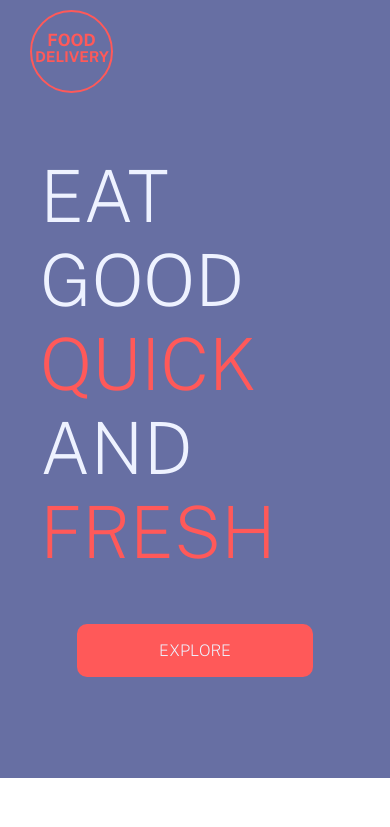
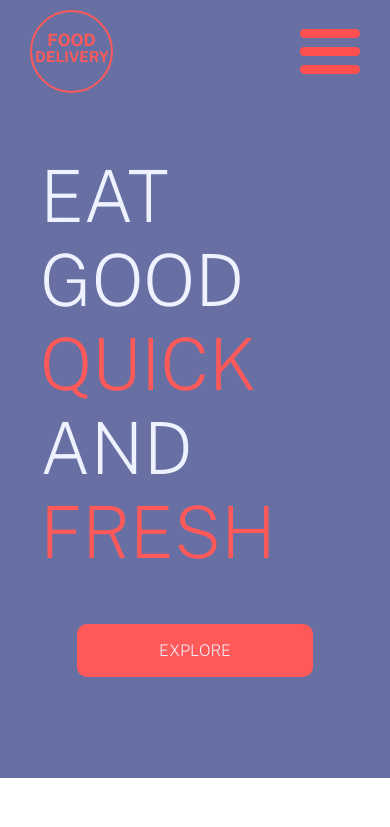
Before and after one commit to oooomair/OFD, a React (Create React App) app in the folder client/: page / in a window 390 px wide. Shown: the top 827 px of the page. Built offline with nearby package versions, Linux system fonts and the light colour scheme; the HTML template or start-up script is replaced by a standard one.

Commit message:
done with navbar and home

```diff
--- a/client/src/components/Home.js
+++ b/client/src/components/Home.js
@@ -1,14 +1,14 @@
 import HomeFooter from "./home/HomeFooter";
 import HomeGetGive from "./home/HomeGetGive";
 import HomeLand from "./home/HomeLand";
-import HomeSRF from "./home/HomeSRF";
+import HomeSR from "./home/HomeSR";
 
 const Home = () => {
   return (
   <div className='home'>
     <HomeLand/>
     <HomeGetGive/>
-    <HomeSRF/>
+    <HomeSR/>
     <HomeFooter/>
   </div>
   )
--- a/client/src/components/Navbar.js
+++ b/client/src/components/Navbar.js
@@ -1,7 +1,14 @@
-import React from 'react';
 import logo from '../assets/logo.svg'
+import {useState} from 'react'
 
 const Navbar = () => {
+
+    const [burgerClick, setBurgerClick] = useState(false)
+
+    const onBurgerClick = () => {
+        setBurgerClick(!burgerClick)
+    }
+
   return (
     <div className='navbar'>
         <img src={logo} alt="logo" />
@@ -10,6 +17,17 @@ const Navbar = () => {
             <li>Login</li>
             <li className='li-active' >Signup</li>
         </ul>
+        <div onClick={onBurgerClick} className={`${burgerClick && 'nav-icon-open'  } nav-icon `}>
+            <span></span>
+            <span></span>
+            <span></span>
+            <span></span>
+        </div>
+        <ul className={`${burgerClick && 'navbar-res-open'} navbar-res`}>
+            <li>Explore</li>
+            <li>Login</li>
+            <li>SignUp</li>
+        </ul>
     </div>
     )
 };
--- a/client/src/components/home/HomeGetGive.js
+++ b/client/src/components/home/HomeGetGive.js
@@ -1,5 +1,3 @@
-import React from 'react';
-
 const HomeGetGive = () => {
   return <div className='home__home-get-give'>
       <div className="home__get">
--- a/client/src/styles/_navbar.scss
+++ b/client/src/styles/_navbar.scss
@@ -2,8 +2,10 @@
   display: flex;
   width: 100%;
   justify-content: space-between;
+  align-items: center;
   padding: 10px 300px;
   background-color: #676fa3;
+  position: relative;
 
   img {
     cursor: pointer;
@@ -53,6 +55,102 @@
   }
 }
 
+.nav-icon {
+  display: none;
+  width: 60px;
+  height: 45px;
+  z-index: 20;
+  position: relative;
+  transform: rotate(0deg);
+  transition: 0.5s ease-in-out;
+  cursor: pointer;
+
+  span {
+    display: block;
+    position: absolute;
+    height: 9px;
+    width: 100%;
+    background: #ff4f4f;
+    border-radius: 9px;
+    opacity: 1;
+    left: 0;
+    transform: rotate(0deg);
+    transition: 0.25s ease-in-out;
+    &:nth-child(1) {
+      top: 0px;
+    }
+    &:nth-child(3) {
+      top: 18px;
+    }
+    &:nth-child(2) {
+      top: 18px;
+    }
+    &:nth-child(4) {
+      top: 36px;
+    }
+  }
+}
+
+.nav-icon-open {
+  position: fixed;
+  right: 30px;
+  span {
+    &:nth-child(1) {
+      top: 18px;
+      width: 0%;
+      left: 50%;
+    }
+    &:nth-child(2) {
+      transform: rotate(45deg);
+    }
+    &:nth-child(3) {
+      transform: rotate(-45deg);
+    }
+    &:nth-child(4) {
+      top: 18px;
+      width: 0%;
+      left: 50%;
+    }
+  }
+}
+
+.navbar-res {
+  display: none;
+  flex-flow: column;
+  padding-top: 200px;
+  align-items: center;
+  position: fixed;
+  width: 0%;
+  z-index: 10;
+  top: 0;
+  right: 0;
+  background-color: #eef2ff;
+  width: 100%;
+  height: 800px;
+  animation: burger-close 0.5s;
+  li {
+    color: #676fa3;
+    font-size: 2.5rem;
+    margin-bottom: 25px;
+    animation: burger-li 1s;
+    border-bottom: 1px solid #676fa3;
+  }
+}
+
+.navbar-res-open {
+  display: flex;
+  animation: burger-open 0.5s;
+}
+
+@keyframes burger-open {
+  0% {
+    width: 0%;
+  }
+  100% {
+    width: 100%;
+  }
+}
+
 @media screen and (max-width: 1600px) {
   .navbar {
     padding: 10px 200px;
@@ -84,4 +182,7 @@
   .navbar__list {
     display: none;
   }
+  .nav-icon {
+    display: block;
+  }
 }
--- a/client/src/styles/styles.css
+++ b/client/src/styles/styles.css
@@ -66,8 +66,12 @@ ul {
   -webkit-box-pack: justify;
       -ms-flex-pack: justify;
           justify-content: space-between;
+  -webkit-box-align: center;
+      -ms-flex-align: center;
+          align-items: center;
   padding: 10px 300px;
   background-color: #676fa3;
+  position: relative;
 }
 
 .navbar img {
@@ -129,6 +133,134 @@ ul {
   background-color: #ff4f4f;
 }
 
+.nav-icon {
+  display: none;
+  width: 60px;
+  height: 45px;
+  z-index: 20;
+  position: relative;
+  -webkit-transform: rotate(0deg);
+          transform: rotate(0deg);
+  -webkit-transition: 0.5s ease-in-out;
+  transition: 0.5s ease-in-out;
+  cursor: pointer;
+}
+
+.nav-icon span {
+  display: block;
+  position: absolute;
+  height: 9px;
+  width: 100%;
+  background: #ff4f4f;
+  border-radius: 9px;
+  opacity: 1;
+  left: 0;
+  -webkit-transform: rotate(0deg);
+          transform: rotate(0deg);
+  -webkit-transition: 0.25s ease-in-out;
+  transition: 0.25s ease-in-out;
+}
+
+.nav-icon span:nth-child(1) {
+  top: 0px;
+}
+
+.nav-icon span:nth-child(3) {
+  top: 18px;
+}
+
+.nav-icon span:nth-child(2) {
+  top: 18px;
+}
+
+.nav-icon span:nth-child(4) {
+  top: 36px;
+}
+
+.nav-icon-open {
+  position: fixed;
+  right: 30px;
+}
+
+.nav-icon-open span:nth-child(1) {
+  top: 18px;
+  width: 0%;
+  left: 50%;
+}
+
+.nav-icon-open span:nth-child(2) {
+  -webkit-transform: rotate(45deg);
+          transform: rotate(45deg);
+}
+
+.nav-icon-open span:nth-child(3) {
+  -webkit-transform: rotate(-45deg);
+          transform: rotate(-45deg);
+}
+
+.nav-icon-open span:nth-child(4) {
+  top: 18px;
+  width: 0%;
+  left: 50%;
+}
+
+.navbar-res {
+  display: none;
+  -webkit-box-orient: vertical;
+  -webkit-box-direction: normal;
+      -ms-flex-flow: column;
+          flex-flow: column;
+  padding-top: 200px;
+  -webkit-box-align: center;
+      -ms-flex-align: center;
+          align-items: center;
+  position: fixed;
+  width: 0%;
+  z-index: 10;
+  top: 0;
+  right: 0;
+  background-color: #eef2ff;
+  width: 100%;
+  height: 800px;
+  -webkit-animation: burger-close 0.5s;
+          animation: burger-close 0.5s;
+}
+
+.navbar-res li {
+  color: #676fa3;
+  font-size: 2.5rem;
+  margin-bottom: 25px;
+  -webkit-animation: burger-li 1s;
+          animation: burger-li 1s;
+  border-bottom: 1px solid #676fa3;
+}
+
+.navbar-res-open {
+  display: -webkit-box;
+  display: -ms-flexbox;
+  display: flex;
+  -webkit-animation: burger-open 0.5s;
+          animation: burger-open 0.5s;
+}
+
+@-webkit-keyframes burger-open {
+  0% {
+    width: 0%;
+  }
+  100% {
+    width: 100%;
+  }
+}
+
+@keyframes burger-open {
+  0% {
+    width: 0%;
+  }
+  100% {
+    width: 100%;
+  }
+}
+
 @media screen and (max-width: 1600px) {
   .navbar {
     padding: 10px 200px;
@@ -159,6 +291,9 @@ ul {
   }
   .navbar__list {
     display: none;
+  }
+  .nav-icon {
+    display: block;
   }
 }
 
```
Also changed, not shown: client/src/components/home/HomeSR.js (renamed from client/src/components/home/HomeSRF.js), 1 other file (tests, documents, lock files or other folders).
